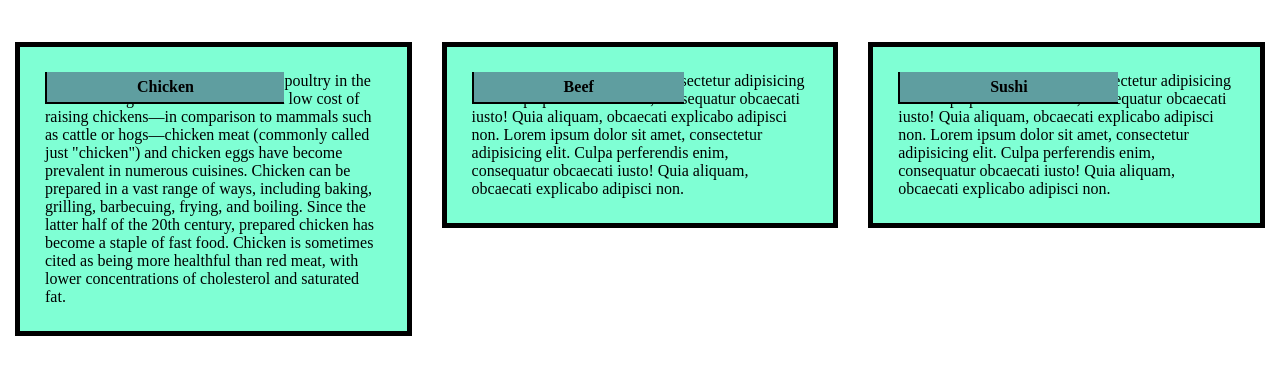
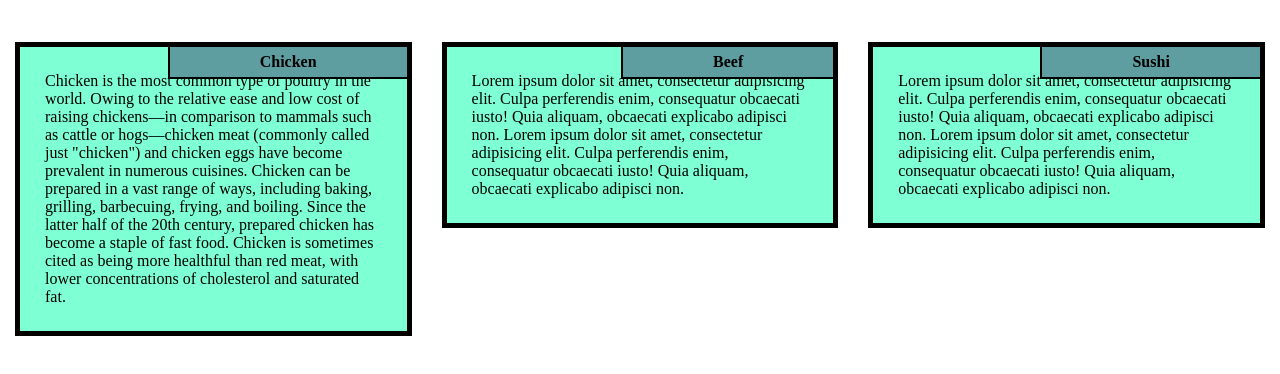
Before and after one commit to RicardoRuizQuiroga/coursera-test, a plain HTML site: page module2-solution/index.html in a window 1280 px wide. Shown: the part 40-414 px from the top of the page. Drawn offline with Linux system fonts and the light colour scheme.

Commit message:
top right

```diff
--- a/module2-solution/css/style.css
+++ b/module2-solution/css/style.css
@@ -42,6 +42,8 @@ body{
 {
     position: absolute;
     padding: 6px 90px;
+    top: 0;
+    right: 0;
     border-left: 2px solid black;
     border-bottom: 2px solid black;
 }
```
